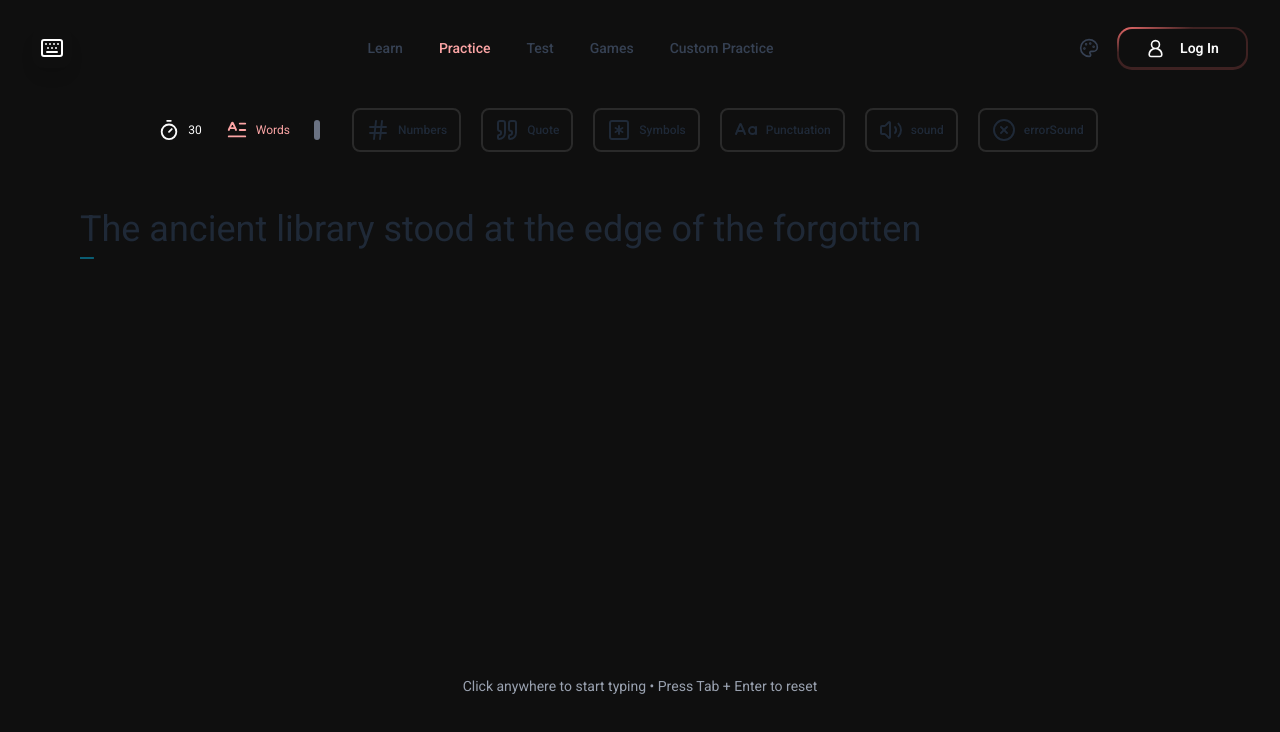
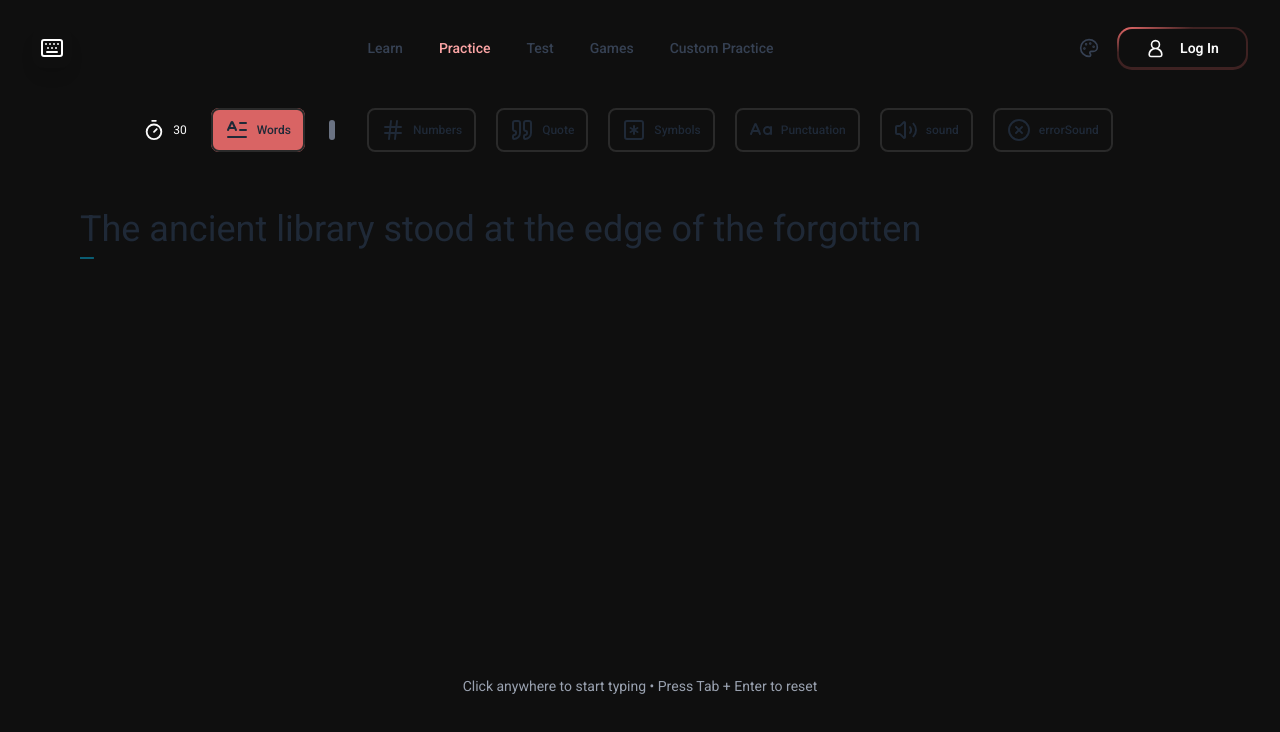
Before and after one commit to REDAELMBARKI/TypingIdeaMoneyTypeIdea, a React (Vite) app: page / in a window 1280 px wide. Shown: the top 732 px of the page. Built offline with nearby package versions, Linux system fonts and the light colour scheme.

Commit message:
fix session record (recording the user type session)

```diff
--- a/src/TypingMain.tsx
+++ b/src/TypingMain.tsx
@@ -11,6 +11,7 @@ import useControlleBoundery from "./customHooks/useControlleBoundery";
 import type {
   currentLetterType,
   globalStatetype,
+  KeyRecord,
   Mode,
   // WordHistoryItem,
 } from "./types/experementTyping";
@@ -37,7 +38,8 @@ import useTextRawsSlicer from "./customHooks/useTextRawsSlicer";
 import useLine3Listener from "./customHooks/useLine3Listener";
 import useColoringEffect from "./customHooks/useColoringEffect";
 import usePersistantSelectedSessionParams from "./customHooks/usePersistantSelectedSessionParams";
-import { lasyErrorSoundStoredState, lasySoundStoredState, lazyLoadedSelectedTime, lazyLoadedSessionWordsCount } from "./functions/lazyLoadedSessionData";
+import { lasyErrorSoundStoredState, lasySoundStoredState, lazyLoadedSelectedMode, lazyLoadedSelectedTime, lazyLoadedSessionWordsCount } from "./functions/lazyLoadedSessionData";
+import { recordKeyStroke } from "./functions/typeSessionRecord";
 // import useCharacterDeleteHookV2 from "./customHooks/useCharacterDeleteHook2";
 
 // import useSessionReplay from "./customHooks/useSessionReplay";
@@ -88,7 +90,7 @@ const TypingApp: React.FC = () => {
   // typign begin listener
   const [isTypingStarted, setIsTypingStarted] = useState(false);
   // typing mode (words | time )
-  const [typingModeSelected, setTypingModeSelected] = useState<Mode>("words");
+  const [typingModeSelected, setTypingModeSelected] = useState<Mode>(lazyLoadedSelectedMode);
   // the amount of time the typing session took
   // const [amountOfTime,setAmountOfTime] = useState<number>();
   // words typed
@@ -145,7 +147,8 @@ const TypingApp: React.FC = () => {
   const didMountsessionWordsCount = useRef(false);
   const didMountSelectedTime= useRef(false);
 
-
+ // sessionRecord
+  const  sessionRecordRef = useRef<KeyRecord[]>([]) ;
 
   // theme state
   const { currentTheme } = useThemeHook();
@@ -244,8 +247,9 @@ useColoringEffect({
     ElapsedTimeHandler({ selectedTime, setElapsedTime });
   }, [isTypingStarted , selectedTime]);
 
-  // Focus the hidden input on component mount
+
   useEffect(() => {
+    // Focus the hidden input on component mount
     if (hiddenInputRef.current) {
       hiddenInputRef.current.focus();
     }
@@ -253,10 +257,12 @@ useColoringEffect({
 
 
 
+
+
   useEffect(() => {
+    console.log(sessionRecordRef.current)
+  }, [currentLetter.index]);
 
-    // console.log('isTypingEnds' , isTypingEnds)
-  }, [isTypingEnds]); ;
   // +++++++++++++++++++++++++++++++++++++++++++++++++++++++++++++++++++++++++++++++++++++++++++++++++++++++++++++++++++++++++++++++++++++++++++++++++++++++++++++++
   //++++++++++++++++++++++++++++++++++++++++++++++++++++++++++++++++++++++++++hooks++++++++++++++++++++++++++++++++++++++++++++++++++++++++++++++++++++++++
   //++++++++++++++++++++++++++++++++++++++++++++++++++++++++++++++++++++++++++++++++++++++++++++++++++++++++++++++++++++++++++++++++++++++++++++++++++++++++++++++++++  \
@@ -573,6 +579,7 @@ useColoringEffect({
 
             // Only allow one character
             const value = e.target.value;
+            recordKeyStroke({inputKey:value, sessionRecordRef, startTypingTimeRef, currentLetter});
             if (value.length > 1) {
               setInputValue(value.slice(-1));
             } else {
--- a/src/components/ButtonExtraOption.tsx
+++ b/src/components/ButtonExtraOption.tsx
@@ -12,15 +12,17 @@ interface buttonExtraOptionProps {
       action? : () => void
       selectedParameters?: string[]
       soundSettings?: string[]
-
+      style? : React.CSSProperties
 }
 
-const  ButtonExtraOption = ({ soundSettings = [] ,  selectedParameters = [] , action , currentTheme , label  , Icon , handleParamOption , handleSoundSettingOption}:buttonExtraOptionProps) => {
+const  ButtonExtraOption = ({style ,  soundSettings = [] ,  selectedParameters = [] , action , currentTheme , label  , Icon , handleParamOption , handleSoundSettingOption}:buttonExtraOptionProps) => {
     const ButtonRef = useRef<HTMLButtonElement | null>(null);
     const spanRef = useRef<HTMLSpanElement | null>(null);
     const isBoolean = selectedParameters
                       .concat(soundSettings)
-                      .includes(label.toLowerCase())
+                      .includes(label.toLowerCase());
+
+
     const [isCheckedParam , setIsCheckedParam] = useState<boolean>(isBoolean);
     const [isHighlighted , setIsHighlighted] = useState<boolean>(isBoolean)
 
@@ -64,11 +66,13 @@ const  ButtonExtraOption = ({ soundSettings = [] ,  selectedParameters = [] , ac
 
                     <div
 
-                    className={`flex items-center gap-2 text-sm hover:scale-110 transition `}>
-                                    <label className="cursor-pointer relative flex items-center ">
+                    className={`flex items-center gap-2 text-sm hover:scale-110 transition  rounded-lg`}>
+                                    <label className="cursor-pointer relative flex items-center rounded-lg"
+
+                                    style={style ?? {}}
+                                    >
                                         <button
                                         ref={ButtonRef}
-
                                         onClick={() => {
 
                                             setIsCheckedParam(prev => !prev)
@@ -81,6 +85,7 @@ const  ButtonExtraOption = ({ soundSettings = [] ,  selectedParameters = [] , ac
 
                                         {/* Styled Label Content */}
                                         <span
+
                                         ref={spanRef}
                                         className="flex items-center justify-center gap-2 px-3 py-2 rounded-lg transition-all duration-200 relative text-xs font-medium "
                                         style={{
--- a/src/components/TypingBoardControls.tsx
+++ b/src/components/TypingBoardControls.tsx
@@ -84,6 +84,17 @@ export default function TypingBoardControls({sessionWordsCount,setSessionWordsCo
       }, [soundSettings]);
 
 
+
+
+    useEffect(() => {
+        const oldTypingModeSelected : string = JSON.parse(localStorage.getItem('selectedMode') ?? '""') ;
+
+        if(!isEqual(oldTypingModeSelected , typingModeSelected)) {
+            localStorage.setItem('selectedMode' , JSON.stringify(typingModeSelected)) ;
+        }
+    }, [typingModeSelected]);
+
+
   const NSoundHandler = ()=> setIsNormalTypingSoundEnabled(prev => !prev)  ;
   const ErrSoundHandler = ()=> setIsErrorSoundEnabled(prev => !prev)  ;
 
@@ -109,7 +120,7 @@ export default function TypingBoardControls({sessionWordsCount,setSessionWordsCo
 
 
       {/* Words Mode (new button) first level has top label of typing mods */}
-      <button className="flex items-center gap-2 text-sm hover:scale-110 transition text-slate-700 cursor-pointer"
+      {/* <button className="flex items-center gap-2 text-sm hover:scale-110 transition text-slate-700 cursor-pointer"
       onClick={()=> {
                       if(showTimes) setShowTimes(false) ;
                       setTypingModeSelected('words')
@@ -118,7 +129,17 @@ export default function TypingBoardControls({sessionWordsCount,setSessionWordsCo
       >
         <TextInitial size={22} style={{color: typingModeSelected == "words" ? currentTheme.buttonHover : currentTheme.white }}  />
         <span className="text-xs " style={{color: typingModeSelected == "words" ? currentTheme.buttonHover : currentTheme.white }} >Words</span>
-      </button>
+      </button> */}
+
+       <ButtonExtraOption
+           action={()=> {
+                      if(showTimes) setShowTimes(false) ;
+                      setTypingModeSelected('words')
+                      setShowWords(!showWords)
+                    }}
+
+           style={{background: typingModeSelected == "words" ? currentTheme.buttonPrimary :  '', color: '!important black' }}
+           label="Words" Icon={TextInitial} currentTheme={currentTheme} />
 
 
       {/* separator */}
--- a/src/functions/lazyLoadedSessionData.ts
+++ b/src/functions/lazyLoadedSessionData.ts
@@ -4,11 +4,11 @@
 
 
     export const lasySoundStoredState = () =>
-      JSON.parse(localStorage.getItem("parameters") ?? `[]`).includes(
+      JSON.parse(localStorage.getItem("soundSettings") ?? `[]`).includes(
         "sound".toLowerCase()
       );
     export const lasyErrorSoundStoredState = () =>
-      JSON.parse(localStorage.getItem("parameters") ?? `[]`).includes(
+      JSON.parse(localStorage.getItem("soundSettings") ?? `[]`).includes(
         "errorSound".toLowerCase()
       );
 
@@ -28,3 +28,8 @@
 
 
     export const lazyLoadedSoundSettings = () => JSON.parse(localStorage.getItem('soundSettings') ?? `[]` ) ;
+
+
+    export const lazyLoadedSelectedMode = () => {
+        return JSON.parse(localStorage.getItem('selectedMode') ?? `"words"` ) ;
+    }
--- /dev/null
+++ b/src/functions/typeSessionRecord.ts
@@ -0,0 +1,16 @@
+import type { KeyRecord } from "../types/experementTyping";
+
+
+interface KeyRecordProps {
+  sessionRecordRef: React.RefObject<KeyRecord[]>
+  startTypingTimeRef: React.RefObject<number>
+  currentLetter: { index: number; letter: string }
+  inputKey: string
+}
+export const recordKeyStroke = ({inputKey , sessionRecordRef ,currentLetter , startTypingTimeRef }:KeyRecordProps) => {
+    sessionRecordRef.current.push({
+      key: inputKey,
+      timestamp: Date.now() - startTypingTimeRef.current,
+      currentLetterIndex: currentLetter.index
+    })
+  }
--- a/src/types/experementTyping.ts
+++ b/src/types/experementTyping.ts
@@ -48,3 +48,11 @@ export type globalStatetype = {
      wrongWords: { start: number; end: number }[]
     wordHistory: WordHistoryItem[]
   }
+
+
+
+  export type KeyRecord = {
+  key: string;
+  timestamp: number; // ms relative to session start
+  currentLetterIndex: number ;
+};
```
